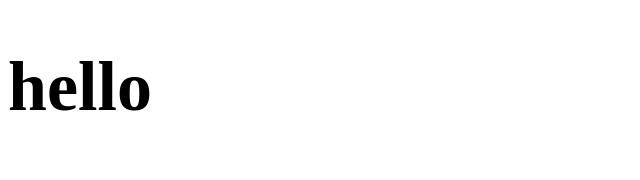
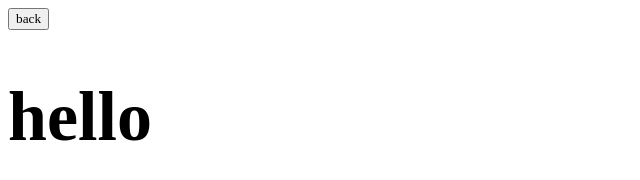
Before and after one commit to jasper22624/BeiJing-web, a plain HTML site: page changan.html in a window 1280 px wide. Shown: the whole page, without its empty margins (0-640 px from the left). Drawn offline with Linux system fonts and the light colour scheme.

Commit message:
add back button

```diff
--- a/changan.html
+++ b/changan.html
@@ -7,6 +7,9 @@
     <title>Document</title>
 </head>
 <body>
+    <a href="index.html">
+        <button type="button">back</button>
+    </a>
     <h1>hello</h1>
 </body>
 </html>
```
